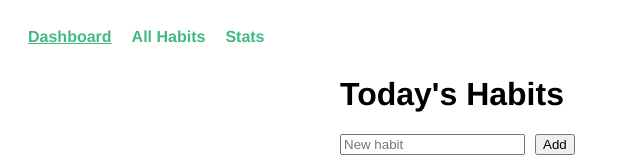
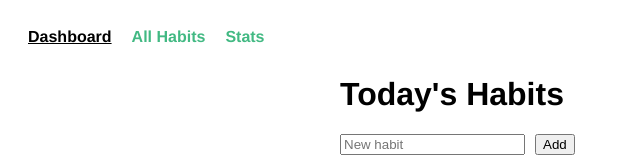
Before and after one commit to smakde/Shreyas-Personal-Portfolio, a Vue app: page / in a window 1280 px wide. Shown: the top 160 px of the page, without its empty margins (0-640 px from the left). Built offline with nearby package versions, Linux system fonts and the light colour scheme.

Commit message:
eslint fix

```diff
--- a/src/App.vue
+++ b/src/App.vue
@@ -40,5 +40,6 @@ nav {
 
 .nav-link.router-link-active {
   text-decoration: underline;
+  color: black;
 }
 </style>
--- a/src/main.js
+++ b/src/main.js
@@ -5,3 +5,4 @@ import router from "./router";
 import store from "./store";
 
 createApp(App).use(store).use(router).mount("#app");
+// Thank you for using Vue.js!
```
